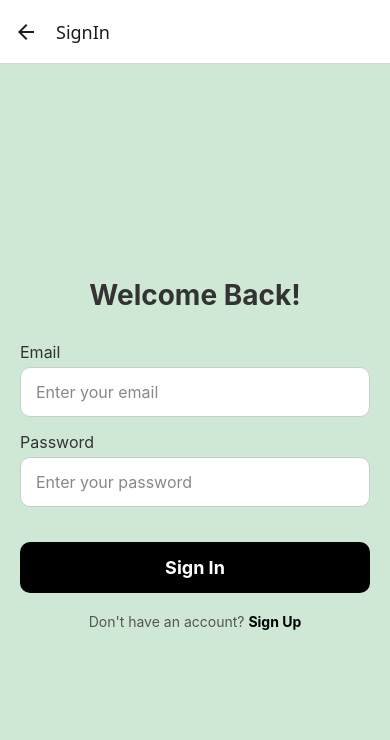
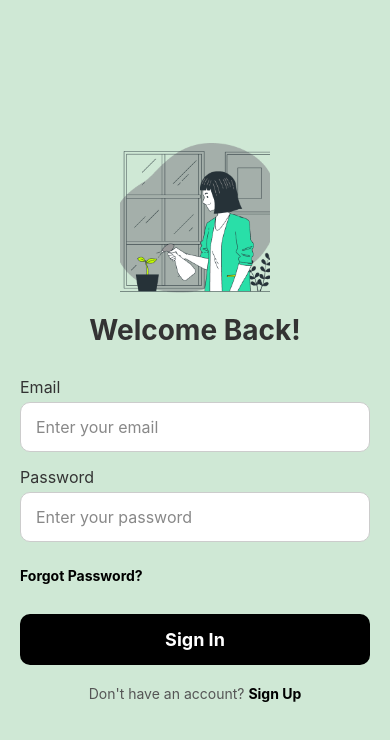
Before and after one commit to Noura-sun/planto, a React Native app: screen /SignIn in a window 390 px wide. Shown: the top 740 px of the page. Built offline with nearby package versions, Linux system fonts and the light colour scheme.

Commit message:
edited in the following screen
I edited App.js ( header Removed ) and added ForgotPasswordScreen
SignIn and SignUpScreen ( Add Image )

```diff
--- a/App.js
+++ b/App.js
@@ -7,21 +7,38 @@ import SignUpScreen from "./SignUpScreen";
 import MainPage from "./MainPage";
 import AddReminderScreen from "./AddReminderScreen";
 import EditReminderScreen from "./EditReminderScreen";
-
-
+import ForgotPasswordScreen from "./ForgotPasswordScreen"; // Import the ForgotPasswordScreen
 
 const Stack = createNativeStackNavigator();
 
 export default function App() {
   return (
     <NavigationContainer>
-      <Stack.Navigator initialRouteName="Welcome">
-        <Stack.Screen name="Welcome" component={WelcomeScreen} options={{ headerShown: false }} // Hides the header
- />
+      <Stack.Navigator
+        initialRouteName="Welcome"
+        screenOptions={{
+          headerShown: false, // Remove headers globally
+        }}
+      >
+        {/* Welcome Screen */}
+        <Stack.Screen name="Welcome" component={WelcomeScreen} />
+
+        {/* Sign-In Screen */}
         <Stack.Screen name="SignIn" component={SignInScreen} />
+
+        {/* Sign-Up Screen */}
         <Stack.Screen name="SignUp" component={SignUpScreen} />
+
+        {/* Forgot Password Screen */}
+        <Stack.Screen name="ForgotPassword" component={ForgotPasswordScreen} />
+
+        {/* Main Page */}
         <Stack.Screen name="MainPage" component={MainPage} />
+
+        {/* Add Reminder Screen */}
         <Stack.Screen name="AddReminder" component={AddReminderScreen} />
+
+        {/* Edit Reminder Screen */}
         <Stack.Screen name="Edit" component={EditReminderScreen} />
       </Stack.Navigator>
     </NavigationContainer>
--- a/SignInScreen.js
+++ b/SignInScreen.js
@@ -1,6 +1,6 @@
 import React, { useState } from "react";
-import { View, Text, TextInput, TouchableOpacity, StyleSheet } from "react-native";
-import { auth } from "./firebase";
+import { View, Text, TextInput, TouchableOpacity, StyleSheet, Alert, Image } from "react-native";
+import { auth } from "./firebase"; // Import Firebase auth instance
 import { signInWithEmailAndPassword } from "firebase/auth";
 
 export default function SignInScreen({ navigation }) {
@@ -8,49 +8,68 @@ export default function SignInScreen({ navigation }) {
   const [password, setPassword] = useState("");
 
   const handleSignIn = async () => {
+    if (!email || !password) {
+      Alert.alert("Error", "Please enter both email and password.");
+      return;
+    }
+
     try {
       const userCredential = await signInWithEmailAndPassword(auth, email, password);
       console.log("User signed in:", userCredential.user);
-      navigation.replace("MainPage"); // Redirect to MainPage after login
+      navigation.replace("MainPage"); // Redirect to the main page after login
     } catch (error) {
       console.error("Error signing in:", error.message);
+      Alert.alert("Error", error.message);
     }
   };
 
   return (
     <View style={styles.container}>
+      {/* Add Image */}
+      <Image source={require("./assets/Group4.png")} style={styles.logo} />
+
       <Text style={styles.title}>Welcome Back!</Text>
 
-      {/* Email Label and Input */}
+      {/* Email Input */}
       <View style={styles.inputContainer}>
         <Text style={styles.label}>Email</Text>
         <TextInput
           style={styles.input}
           placeholder="Enter your email"
+          placeholderTextColor="#888"
           value={email}
           onChangeText={setEmail}
-          placeholderTextColor="#888"
           keyboardType="email-address"
         />
       </View>
 
-      {/* Password Label and Input */}
+      {/* Password Input */}
       <View style={styles.inputContainer}>
         <Text style={styles.label}>Password</Text>
         <TextInput
           style={styles.input}
           placeholder="Enter your password"
+          placeholderTextColor="#888"
           secureTextEntry
           value={password}
           onChangeText={setPassword}
-          placeholderTextColor="#888"
         />
       </View>
 
+      {/* Forgot Password Button */}
+      <TouchableOpacity
+        onPress={() => navigation.navigate("ForgotPassword")}
+        style={styles.forgotPasswordButton}
+      >
+        <Text style={styles.forgotPasswordText}>Forgot Password?</Text>
+      </TouchableOpacity>
+
+      {/* Sign In Button */}
       <TouchableOpacity style={styles.signInButton} onPress={handleSignIn}>
         <Text style={styles.signInButtonText}>Sign In</Text>
       </TouchableOpacity>
 
+      {/* Sign Up Redirect */}
       <Text style={styles.footerText}>
         Don't have an account?{" "}
         <Text onPress={() => navigation.navigate("SignUp")} style={styles.link}>
@@ -68,6 +87,11 @@ const styles = StyleSheet.create({
     justifyContent: "center",
     alignItems: "center",
     padding: 20,
+  },
+  logo: {
+    width: 150, // Adjust the width as needed
+    height: 150, // Adjust the height as needed
+    marginBottom: 20, // Add space below the image
   },
   title: {
     fontSize: 28,
@@ -94,6 +118,15 @@ const styles = StyleSheet.create({
     backgroundColor: "#fff",
     fontSize: 16,
   },
+  forgotPasswordButton: {
+    alignSelf: "flex-start", // Align the button to the left
+    marginVertical: 10,
+  },
+  forgotPasswordText: {
+    fontSize: 14,
+    color: "#000",
+    fontWeight: "bold",
+  },
   signInButton: {
     width: "100%",
     backgroundColor: "#000", // Black button
--- a/SignUpScreen.js
+++ b/SignUpScreen.js
@@ -1,5 +1,5 @@
 import React, { useState } from "react";
-import { View, Text, TextInput, TouchableOpacity, StyleSheet } from "react-native";
+import { View, Text, TextInput, TouchableOpacity, StyleSheet, Image } from "react-native";
 import { auth } from "./firebase";
 import { createUserWithEmailAndPassword } from "firebase/auth";
 
@@ -20,9 +20,12 @@ export default function SignUpScreen({ navigation }) {
 
   return (
     <View style={styles.container}>
+      {/* Add Image */}
+      <Image source={require("./assets/Group3.png")} style={styles.logo} />
+
       <Text style={styles.title}>Create Account</Text>
 
-      {/* Full Name Label and Input */}
+      {/* Full Name Input */}
       <View style={styles.inputContainer}>
         <Text style={styles.label}>Full Name</Text>
         <TextInput
@@ -34,7 +37,7 @@ export default function SignUpScreen({ navigation }) {
         />
       </View>
 
-      {/* Email Label and Input */}
+      {/* Email Input */}
       <View style={styles.inputContainer}>
         <Text style={styles.label}>Email</Text>
         <TextInput
@@ -47,7 +50,7 @@ export default function SignUpScreen({ navigation }) {
         />
       </View>
 
-      {/* Password Label and Input */}
+      {/* Password Input */}
       <View style={styles.inputContainer}>
         <Text style={styles.label}>Password</Text>
         <TextInput
@@ -66,10 +69,7 @@ export default function SignUpScreen({ navigation }) {
 
       <Text style={styles.footerText}>
         Already have an account?{" "}
-        <Text
-          onPress={() => navigation.navigate("SignIn")}
-          style={styles.link}
-        >
+        <Text onPress={() => navigation.navigate("SignIn")} style={styles.link}>
           Sign In
         </Text>
       </Text>
@@ -84,6 +84,11 @@ const styles = StyleSheet.create({
     justifyContent: "center",
     alignItems: "center",
     padding: 20,
+  },
+  logo: {
+    width: 150, // Adjust the width as needed
+    height: 150, // Adjust the height as needed
+    marginBottom: 20, // Add space below the image
   },
   title: {
     fontSize: 28,
--- a/WelcomeScreen.js
+++ b/WelcomeScreen.js
@@ -29,7 +29,7 @@ export default function WelcomeScreen({ navigation }) {
         <Image source={plantImages[imageIndex]} style={styles.image} />
         <Text style={styles.subtitle}>Start your plant journey!</Text>
         <Text style={styles.description}>
-          Now all your plants will be in one place and we will help you take care of them :)
+         ( Now all your plants will be in one place and we will help you take care of them :)
         </Text>
         <TouchableOpacity
           style={styles.button}
```
Also changed, not shown: AddReminderScreen.js (line endings or trailing spaces), EditReminderScreen.js (line endings or trailing spaces), MainPage.js (line endings or trailing spaces), assets/Group3.png (added), assets/Group4.png (added).
